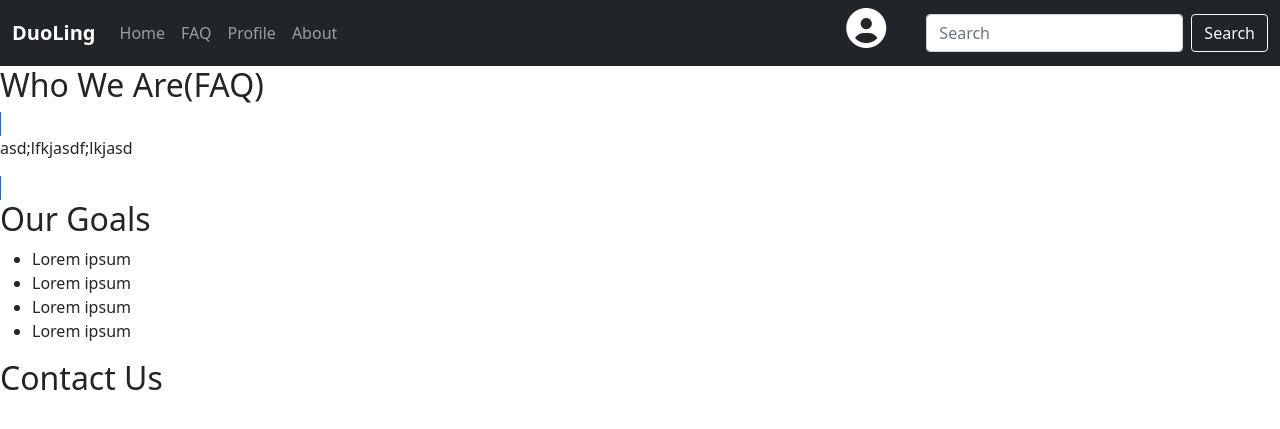
After one commit to uzochi-dimkpa/ITSC-3155_Final-Project_Group-1, a Flask app: page /about in a window 1280 px wide. The commit adds this page. Shown: the top 429 px of the page. Run offline with Flask 2, Linux system fonts and the light colour scheme; parts of the project's set-up code (start-up, migrations or seed data) failed here and were passed over; some libraries are stand-ins or nearby versions.

Commit message:
Create page and link to it

```diff
--- a/app.py
+++ b/app.py
@@ -1,4 +1,5 @@
 import os
+import re
 from flask import Flask, abort, redirect, render_template, request
 from dotenv import load_dotenv
 from src.models import db
@@ -58,3 +59,7 @@ if __name__ == '__main__':
 @app.get('/profile')
 def profile():
     return render_template('profile.html')
+
+@app.get('/about')
+def about():
+    return render_template('about.html')
--- a/templates/_layout.html
+++ b/templates/_layout.html
@@ -44,7 +44,7 @@
                     </li>
 
                     <li class="nav-item">
-                        <a class="nav-link" aria-current="page" href="#">About</a>
+                        <a class="nav-link" aria-current="page" href="/about">About</a>
                     </li>
                 </ul>
 
--- /dev/null
+++ b/templates/about.html
@@ -0,0 +1,23 @@
+{% extends '_layout.html' %}
+
+{% block title %}About Us{% endblock %}
+
+{% block body %}
+<h2>Who We Are(FAQ)</h2>
+
+<span class="border border-primary">
+    <p> asd;lfkjasdf;lkjasd </p>
+</span>
+
+<h2>Our Goals</h2>
+<ul>
+    <li>Lorem ipsum</li>
+    <li>Lorem ipsum</li>
+    <li>Lorem ipsum</li>
+    <li>Lorem ipsum</li>
+</ul>
+
+<h2>Contact Us</h2>
+
+
+{% endblock %}
```
